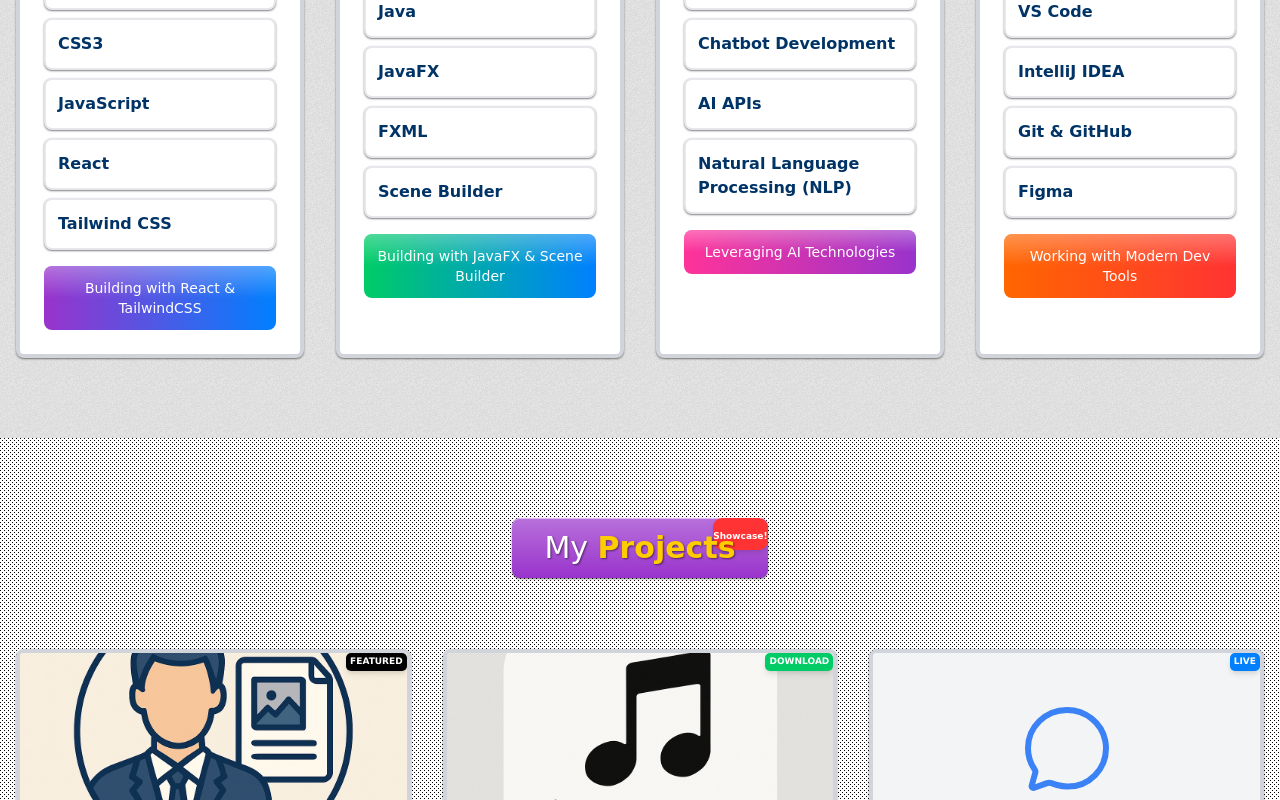
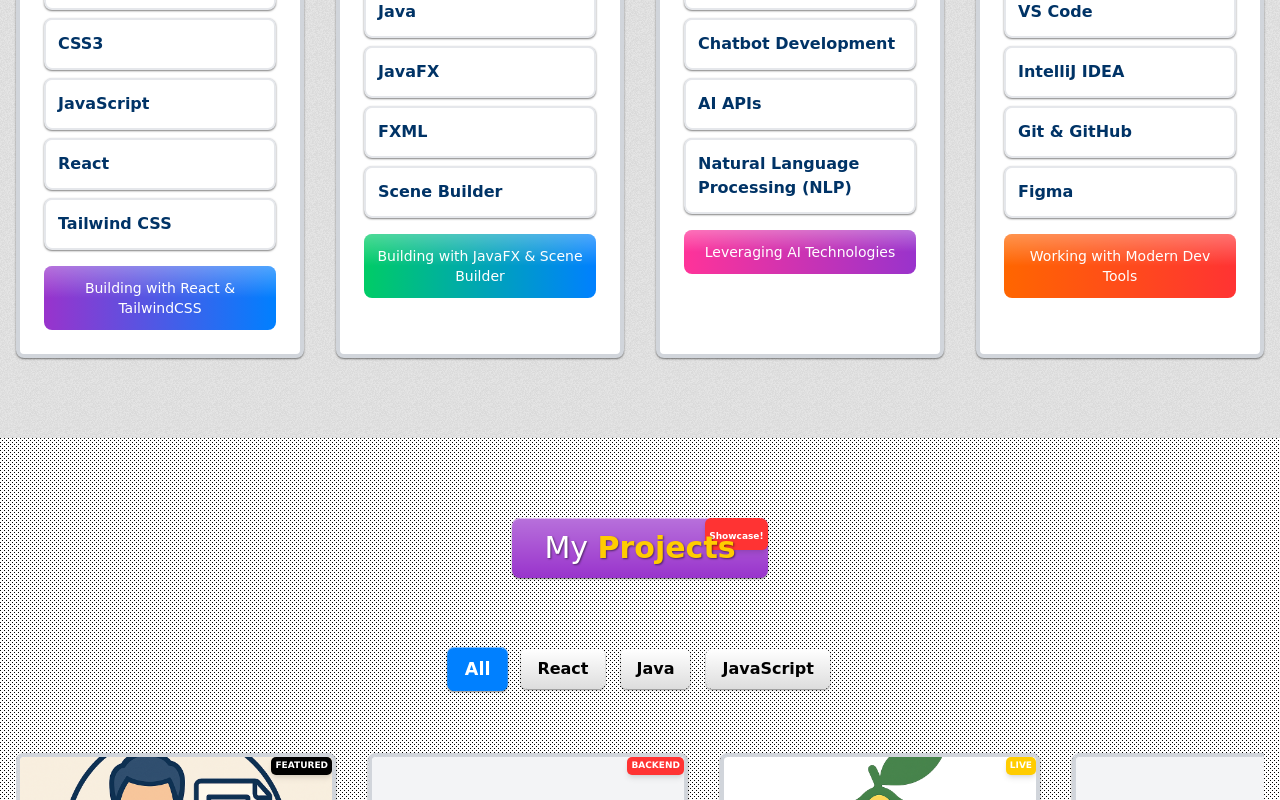
Before and after one commit to AhmedQw1/CV-Web-Portfolio, a React (Vite) app: page / in a window 1280 px wide. Shown: the part 2000-2800 px from the top of the page. Built offline with nearby package versions, Linux system fonts and the light colour scheme; no server answers; the HTML template or start-up script is replaced by a standard one.

Commit message:
chore: update projects section and misc changes

```diff
--- /dev/null
+++ b/src/components/ScrollToTopButton.jsx
@@ -0,0 +1,41 @@
+import React, { useState, useEffect } from 'react';
+
+const ScrollToTopButton = () => {
+  const [isVisible, setIsVisible] = useState(false);
+
+  // Show button when page is scrolled up to a certain amount
+  const toggleVisibility = () => {
+    if (window.pageYOffset > 300) {
+      setIsVisible(true);
+    } else {
+      setIsVisible(false);
+    }
+  };
+
+  // Set up the event listener
+  useEffect(() => {
+    window.addEventListener('scroll', toggleVisibility);
+    return () => window.removeEventListener('scroll', toggleVisibility);
+  }, []);
+
+  const scrollToTop = () => {
+    window.scrollTo({
+      top: 0,
+      behavior: 'smooth'
+    });
+  };
+
+  return (
+    <button
+      onClick={scrollToTop}
+      className={`fixed bottom-8 right-8 bg-web2-blue text-white font-bold p-3 rounded-full shadow-lg transition-opacity duration-300 ${isVisible ? 'opacity-100' : 'opacity-0'}`}
+      aria-label="Go to top"
+    >
+      <svg className="w-6 h-6" fill="none" stroke="currentColor" viewBox="0 0 24 24">
+        <path strokeLinecap="round" strokeLinejoin="round" strokeWidth="2" d="M5 15l7-7 7 7" />
+      </svg>
+    </button>
+  );
+};
+
+export default ScrollToTopButton;
--- a/src/index.css
+++ b/src/index.css
@@ -20,8 +20,6 @@
   font-style: italic;
   font-display: swap;
 }
-
-
 
 /* Custom animations */
 @keyframes fadeIn {
@@ -91,12 +89,12 @@
   overflow-x: hidden;
   max-width: 100%;
   scroll-behavior: smooth;
-  background-color: #f0f0f0;
+  background-color: #f0f0f0; /* Keep the base background color */
 }
 
 @layer base {
   html {
-    transition: background-color 0.5s ease, color 0.5s ease;
+    /* REMOVED transition from here */
     background-color: #f0f0f0;
     color: #222;
   }
@@ -104,7 +102,7 @@
     @apply bg-gray-900 text-white;
   }
   body {
-    transition: background-color 0.5s ease, color 0.5s ease;
+    /* REMOVED transition from here */
     background-color: transparent;
   }
 }
@@ -162,16 +160,8 @@
 a, button, [role="button"], .cursor-pointer {
   cursor: url('/cursors/link-cursor.png'), pointer;
 }
-@layer base {
-  html {
-    transition: background-color 0.5s ease, color 0.5s ease;
-  }
 
-  html.dark {
-    @apply bg-gray-900 text-white;
-  }
-
-  body {
-    transition: background-color 0.5s ease, color 0.5s ease;
-  }
+/* NEW: Add this class for targeted transitions */
+.theme-transition {
+  transition: background-color 0.5s ease, color 0.5s ease;
 }
--- a/src/sections/Projects.jsx
+++ b/src/sections/Projects.jsx
@@ -1,17 +1,116 @@
-/**
- * Projects component
- * Current Date and Time (UTC - YYYY-MM-DD HH:MM:SS formatted): 2025-08-13 10:01:37
- * Current User's Login: AhmedQw1
- */
-
+import React, { useState, useEffect, useRef } from 'react';
+import { motion, AnimatePresence } from 'framer-motion';
 import { IoChatbubbleOutline } from "react-icons/io5";
-import React, { useEffect, useRef } from 'react';
+import { FaHeartbeat, FaCalculator } from "react-icons/fa";
 
 import whatever from '../assets/images/whatever.png';
 import soundPlayer from '../assets/images/SoundPlayer.png';
+import littleLemonIcon from '../assets/images/littleLemonIcon.png';
+
+const allProjects = [
+  {
+    title: "Portfolio Website",
+    image: whatever,
+    label: "FEATURED",
+    tags: [
+      { name: "React", color: "black" },
+      { name: "Tailwind CSS", color: "black" },
+      { name: "JavaScript", color: "black" }
+    ],
+    description: "A personal portfolio website built with React and Tailwind CSS featuring Web 2.0 design elements, responsive layout, and interactive components.",
+    githubUrl: "https://github.com/AhmedQw1/CV-Web-Portfolio.git",
+    liveUrl: "https://cv-web-portfolio.vercel.app/",
+    labelColor: "black"
+  },
+  {
+    title: "Smart Clinic Management System",
+    image: null,
+    icon: <FaHeartbeat className="h-24 w-24 object-contain text-red-500" />,
+    label: "BACKEND",
+    tags: [
+      { name: "Java", color: "red-100 text-red-800" },
+      { name: "Spring Boot", color: "red-100 text-red-800" },
+      { name: "MySQL", color: "red-100 text-red-800" },
+    ],
+    description: "A full-stack clinic management system with role-based portals for admins, doctors, and patients, built with a Java Spring Boot backend.",
+    githubUrl: "https://github.com/AhmedQw1/java-database-capstone.git",
+    labelColor: "web2-red"
+  },
+  {
+    title: "Little Lemon Restaurant",
+    image: littleLemonIcon,
+    label: "LIVE",
+    tags: [
+      { name: "React", color: "yellow-100 text-yellow-800" },
+      { name: "Tailwind CSS", color: "yellow-100 text-yellow-800" },
+      { name: "API", color: "yellow-100 text-yellow-800" }
+    ],
+    description: "A responsive restaurant booking application that allows users to reserve tables and view an updated menu with daily specials.",
+    githubUrl: "https://github.com/AhmedQw1/little-lemon-capstone.git",
+    liveUrl: "https://little-lemon-capstone-ochre.vercel.app/",
+    labelColor: "web2-yellow"
+  },
+  {
+    title: "Uni Chat",
+    image: null,
+    icon: <IoChatbubbleOutline className="h-24 w-24 object-contain text-blue-500" />,
+    label: "LIVE",
+    tags: [
+      { name: "React", color: "blue-100 text-blue-800" },
+      { name: "Tailwind CSS", color: "blue-100 text-blue-800" },
+      { name: "Firebase", color: "blue-100 text-blue-800" }
+    ],
+    description: "A university-focused group chat platform with real-time messaging, file sharing, and organized chat rooms by major and course.",
+    githubUrl: "https://github.com/AhmedQw1/uni-chat-app.git",
+    liveUrl: "https://uni-chat-app-vuuh.vercel.app/",
+    labelColor: "web2-blue"
+  },
+  {
+    title: "Web Calculator",
+    image: null,
+    icon: <FaCalculator className="h-24 w-24 object-contain text-gray-500" />,
+    label: "TOOL",
+    tags: [
+      { name: "JavaScript", color: "gray-100 text-gray-800" },
+      { name: "HTML", color: "gray-100 text-gray-800" },
+      { name: "CSS", color: "gray-100 text-gray-800" }
+    ],
+    description: "A sleek, modern web-based calculator with a clean interface and responsive design, perfect for both simple and complex calculations.",
+    githubUrl: "https://github.com/AhmedQw1/web-calculator.git",
+    liveUrl: "https://ahmedqw1.github.io/web-calculator/",
+    labelColor: "gray-500"
+  },
+  {
+    title: "JavaFX Sound Player",
+    image: soundPlayer,
+    label: "DOWNLOAD",
+    tags: [
+      { name: "Java", color: "green-100 text-green-800" },
+      { name: "JavaFX", color: "green-100 text-green-800" },
+      { name: "FXML", color: "green-100 text-green-800" }
+    ],
+    description: "A desktop sound player application built with JavaFX that allows users to play, pause, and skip audio tracks with a clean and intuitive interface.",
+    githubUrl: "https://github.com/AhmedQw1/SoundPlayer.git",
+    downloadUrl: "https://github.com/AhmedQw1/SoundPlayer/releases/download/v1.0.0/SoundPlayerV1-1.0.exe",
+    labelColor: "web2-green"
+  },
+];
 
 const Projects = () => {
   const sectionRef = useRef(null);
+  const [activeFilter, setActiveFilter] = useState('All');
+  const [filteredProjects, setFilteredProjects] = useState([]);
+
+  useEffect(() => {
+    if (activeFilter === 'All') {
+      setFilteredProjects(allProjects);
+      return;
+    }
+    const filtered = allProjects.filter((project) =>
+      project.tags.some(tag => tag.name.includes(activeFilter))
+    );
+    setFilteredProjects(filtered);
+  }, [activeFilter]);
 
   useEffect(() => {
     const observer = new IntersectionObserver((entries) => {
@@ -31,55 +130,10 @@
     };
   }, []);
 
-  // Project data with color-coded tags
-  const projects = [
-    {
-      title: "Portfolio Website",
-      image: whatever,
-      label: "FEATURED",
-      tags: [
-        { name: "React", color: "black" },
-        { name: "Tailwind CSS", color: "black" },
-        { name: "JavaScript", color: "black" }
-      ],
-      description: "A personal portfolio website built with React and Tailwind CSS featuring Web 2.0 design elements, responsive layout, and interactive components.",
-      githubUrl: "https://github.com/AhmedQw1/CV-Web-Portfolio.git",
-      liveUrl: "https://cv-web-portfolio.vercel.app/",
-      labelColor: "black"
-    },
-    {
-      title: "JavaFX Sound Player",
-      image: soundPlayer,
-      label: "DOWNLOAD",
-      tags: [
-        { name: "Java", color: "green-100 text-green-800" },
-        { name: "JavaFX", color: "green-100 text-green-800" },
-        { name: "FXML", color: "green-100 text-green-800" }
-      ],
-      description: "A desktop sound player application built with JavaFX that allows users to play, pause, and skip audio tracks with a clean and intuitive interface.",
-      githubUrl: "https://github.com/AhmedQw1/SoundPlayer.git",
-      downloadUrl: "https://github.com/AhmedQw1/SoundPlayer/releases/download/v1.0.0/SoundPlayerV1-1.0.exe",
-      labelColor: "web2-green"
-    },
-    {
-      title: "Uni Chat",
-      image: null,
-      label: "LIVE",
-      tags: [
-        { name: "React", color: "blue-100 text-blue-800" },
-        { name: "Tailwind CSS", color: "blue-100 text-blue-800" },
-        { name: "Firebase", color: "blue-100 text-blue-800" }
-      ],
-      descriptionPrimary: "A university-focused group chat platform built with React, Firebase, and Tailwind CSS.",
-      descriptionSecondary: "Features real-time messaging, file sharing, and organized chat rooms by major, course, and general topics.",
-      githubUrl: "https://github.com/AhmedQw1/uni-chat-app.git",
-      liveUrl: "https://uni-chat-app-vuuh.vercel.app/",
-      labelColor: "web2-blue"
-    }
-  ];
+  const filterCategories = ['All', 'React', 'Java', 'JavaScript'];
 
   return (
-    <section id="projects" className="py-20 bg-dot-pattern bg-white dark:bg-gray-900" ref={sectionRef}>
+    <section id="projects" className="py-20 bg-dot-pattern bg-white dark:bg-gray-900 overflow-hidden" ref={sectionRef}>
       <div className="container mx-auto px-4">
         <div className="text-center mb-16 reveal opacity-0">
           <div className="relative inline-block">
@@ -88,16 +142,44 @@
               <h2 className="relative z-10 text-shadow">
                 My <span className="text-web2-yellow font-bold">Projects</span>
               </h2>
-              <div className="absolute -right-0 top-0 bottom-7 bg-web2-red text-white px-[0px] py-[0px] shadow-md text-[9px] font-bold rounded-[9px]">
+              <div className="absolute -right-0 top-0 bottom-7 bg-web2-red text-white px-1 py-0 shadow-md text-[9px] font-bold rounded-md">
                 Showcase!
               </div>
             </div>
           </div>
         </div>
 
-        <div className="grid grid-cols-1 md:grid-cols-3 gap-8 max-w-7xl mx-auto">
-          {projects.map((project, index) => (
-            <div key={index} className="reveal opacity-0 h-full">
+        <div className="flex justify-center flex-wrap gap-3 md:gap-4 mb-12 reveal opacity-0">
+          {filterCategories.map((filter) => (
+            <button
+              key={filter}
+              onClick={() => setActiveFilter(filter)}
+              className={`font-comic font-bold px-4 py-2 rounded-md shadow-web2 transition-all duration-300 transform ${
+                activeFilter === filter
+                  ? 'bg-web2-blue text-white scale-110'
+                  : 'bg-gradient-button text-black hover:shadow-glossy hover:scale-105'
+              }`}
+            >
+              {filter}
+            </button>
+          ))}
+        </div>
+
+        <motion.div
+          layout
+          className="flex overflow-x-auto space-x-8 py-4 snap-x snap-mandatory"
+        >
+          <AnimatePresence>
+            {filteredProjects.map((project) => (
+              <motion.div
+                key={project.title}
+                layout
+                initial={{ opacity: 0, scale: 0.8 }}
+                animate={{ opacity: 1, scale: 1 }}
+                exit={{ opacity: 0, scale: 0.8 }}
+                transition={{ duration: 0.3 }}
+                className="w-72 md:w-80 flex-shrink-0 snap-center"
+              >
                 <div className="border-4 border-gray-300 bg-white rounded-lg overflow-hidden shadow-web2 relative h-full flex flex-col">
                   <div className="relative h-48">
                     {project.image ? (
@@ -105,10 +187,11 @@
                         src={project.image}
                         alt={project.title}
                         className="w-full h-full object-cover"
+                        loading="lazy"
                       />
                     ) : (
                       <div className="w-full h-full flex items-center justify-center bg-gray-100">
-                      <IoChatbubbleOutline className="h-24 w-24 object-contain text-blue-500" />
+                        {project.icon || <IoChatbubbleOutline className="h-24 w-24 object-contain text-blue-500" />}
                       </div>
                     )}
 
@@ -132,20 +215,9 @@
                         ))}
                       </div>
 
-                    {project.descriptionPrimary ? (
-                      <>
-                        <p className="text-gray-700 mb-2 font-comic text-sm">
-                          {project.descriptionPrimary}
-                        </p>
-                        <p className="text-gray-700 mb-4 font-comic text-sm text-opacity-80">
-                          {project.descriptionSecondary}
-                        </p>
-                      </>
-                    ) : (
                       <p className="text-gray-700 mb-4 font-comic text-sm">
                           {project.description}
                       </p>
-                    )}
 
                       <div className="flex space-x-3">
                         <a
@@ -190,9 +262,10 @@
                     </div>
                   </div>
                 </div>
-            </div>
+              </motion.div>
             ))}
-        </div>
+          </AnimatePresence>
+        </motion.div>
       </div>
     </section>
   );
```
Also changed, not shown: src/App.jsx (+3 -9 lines), src/layout/Header.jsx (+9 -22 lines), src/assets/images/littleLemonIcon.png (added). Lines whose indentation alone changed are shown as unchanged.
